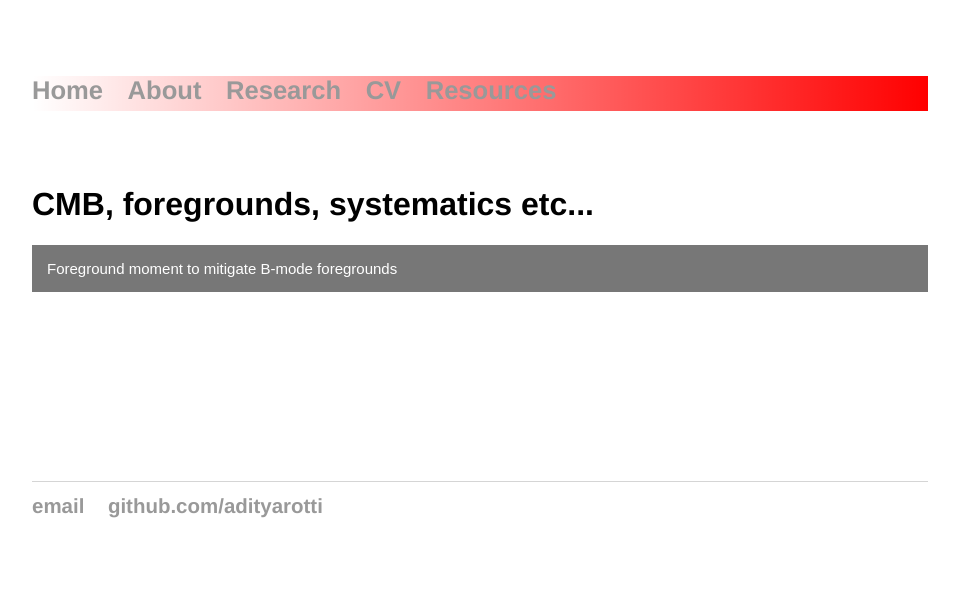
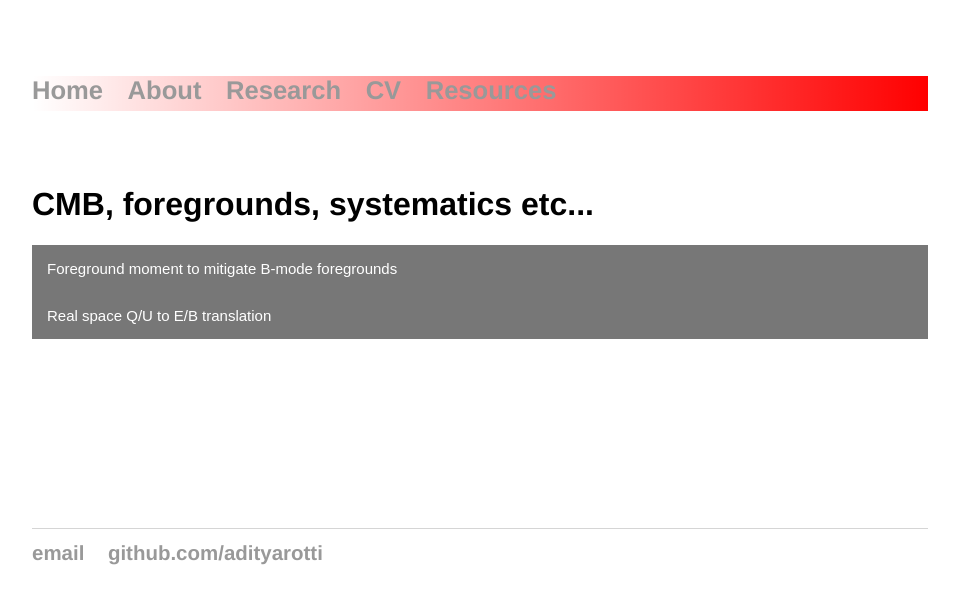
Before and after one commit to adityarotti/adityarotti.github.io, a Jekyll site: the page built from research/cmb/index.html, in a window 1280 px wide. Shown: the top 604 px of the page, without its empty margins (160-1119 px from the left). Built offline with Jekyll 4.4.1, drawn with Linux system fonts in a browser that asks for light colours.

Commit message:
added real space Q/U to E/B

```diff
--- a/research/cmb/index.html
+++ b/research/cmb/index.html
@@ -27,6 +27,16 @@ title: Cosmic Microwave Background
 	</div>
 
 
+	<button type="button" class="collapsible">
+	Real space Q/U to E/B translation
+	</button>
+	<div class="content">
+		<p>Results from ...</p>
+	  	<img src="/research/cmb/img/real_qu2eb/EB-gen" width="75%">
+	  	</img>
+	</div>
+
+
 	<script>
 	var coll = document.getElementsByClassName("collapsible");
 	var i;
```
Also changed, not shown: 4 other files.
